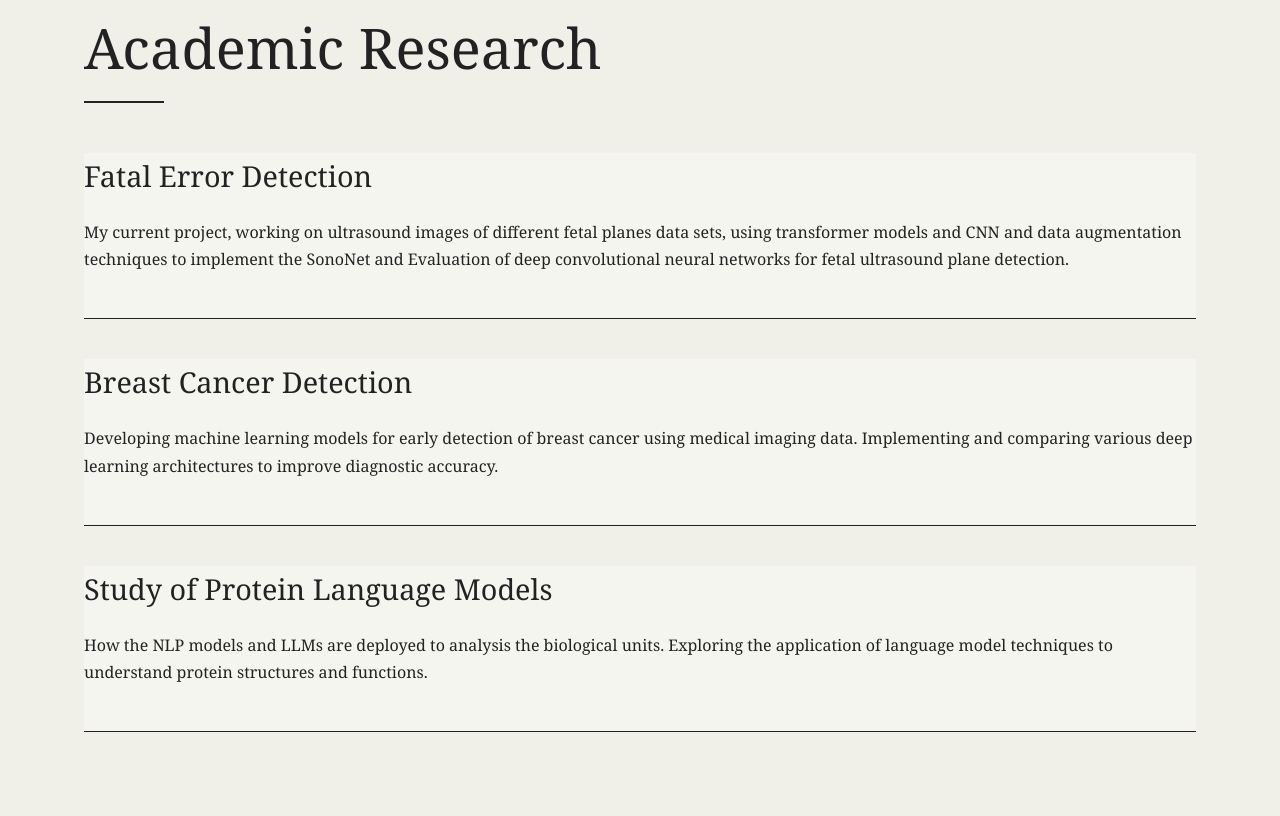
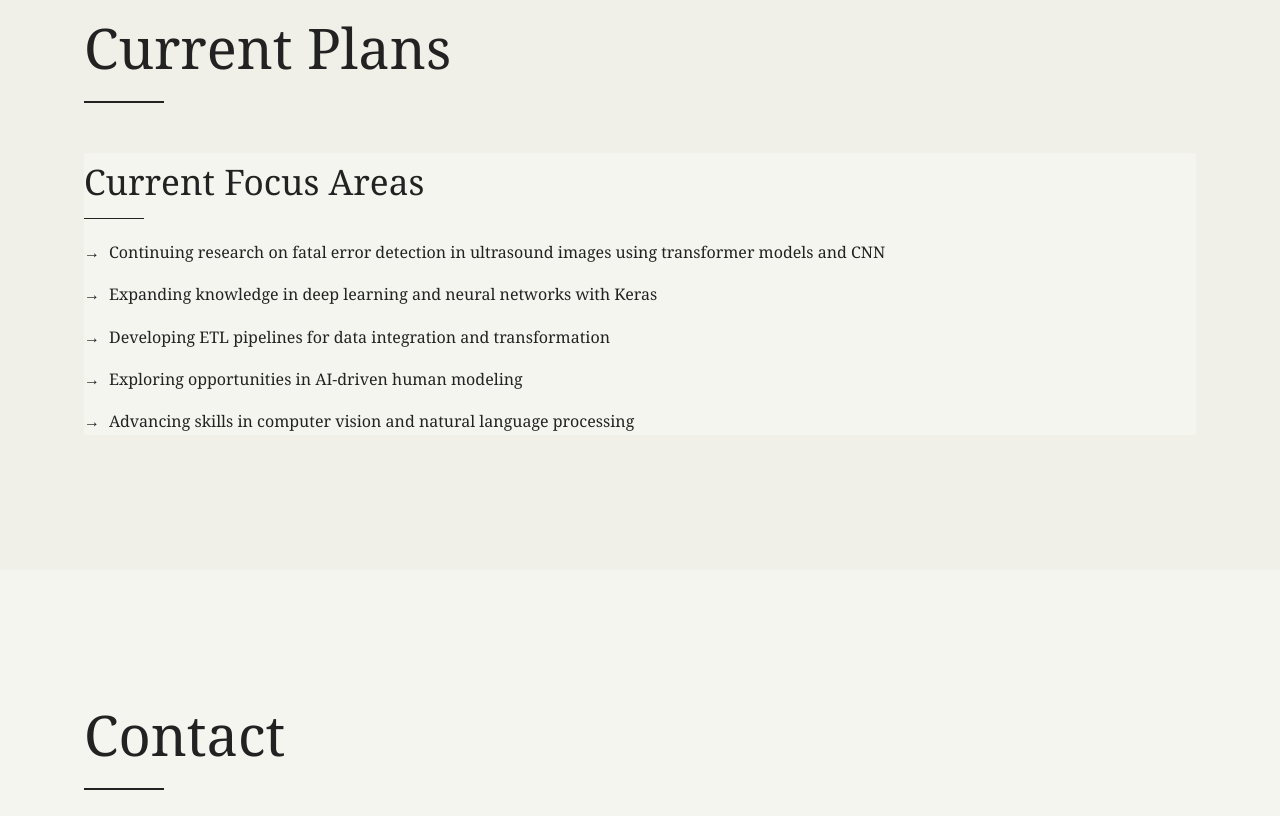
Before and after one commit to saharaty/saharaty.github.io, a plain HTML site: page index.html in a window 1280 px wide. Shown: the part 3384-4200 px from the top of the page. Drawn offline with Linux system fonts and the light colour scheme.

Commit message:
Update index.html
remove the research part

```diff
--- a/index.html
+++ b/index.html
@@ -59,25 +59,6 @@
         </div>
     </section>
 
-    <section id="research" class="research">
-        <div class="container">
-            <h2 class="section-title">Academic Research</h2>
-            <div class="research-content">
-                <div class="research-item">
-                    <h3>Fatal Error Detection</h3>
-                    <p>My current project, working on ultrasound images of different fetal planes data sets, using transformer models and CNN and data augmentation techniques to implement the SonoNet and Evaluation of deep convolutional neural networks for fetal ultrasound plane detection.</p>
-                </div>
-                <div class="research-item">
-                    <h3>Breast Cancer Detection</h3>
-                    <p>Developing machine learning models for early detection of breast cancer using medical imaging data. Implementing and comparing various deep learning architectures to improve diagnostic accuracy.</p>
-                </div>
-                <div class="research-item">
-                    <h3>Study of Protein Language Models</h3>
-                    <p>How the NLP models and LLMs are deployed to analysis the biological units. Exploring the application of language model techniques to understand protein structures and functions.</p>
-                </div>
-            </div>
-        </div>
-    </section>
 
     <section id="current-plans" class="current-plans">
         <div class="container">
```
